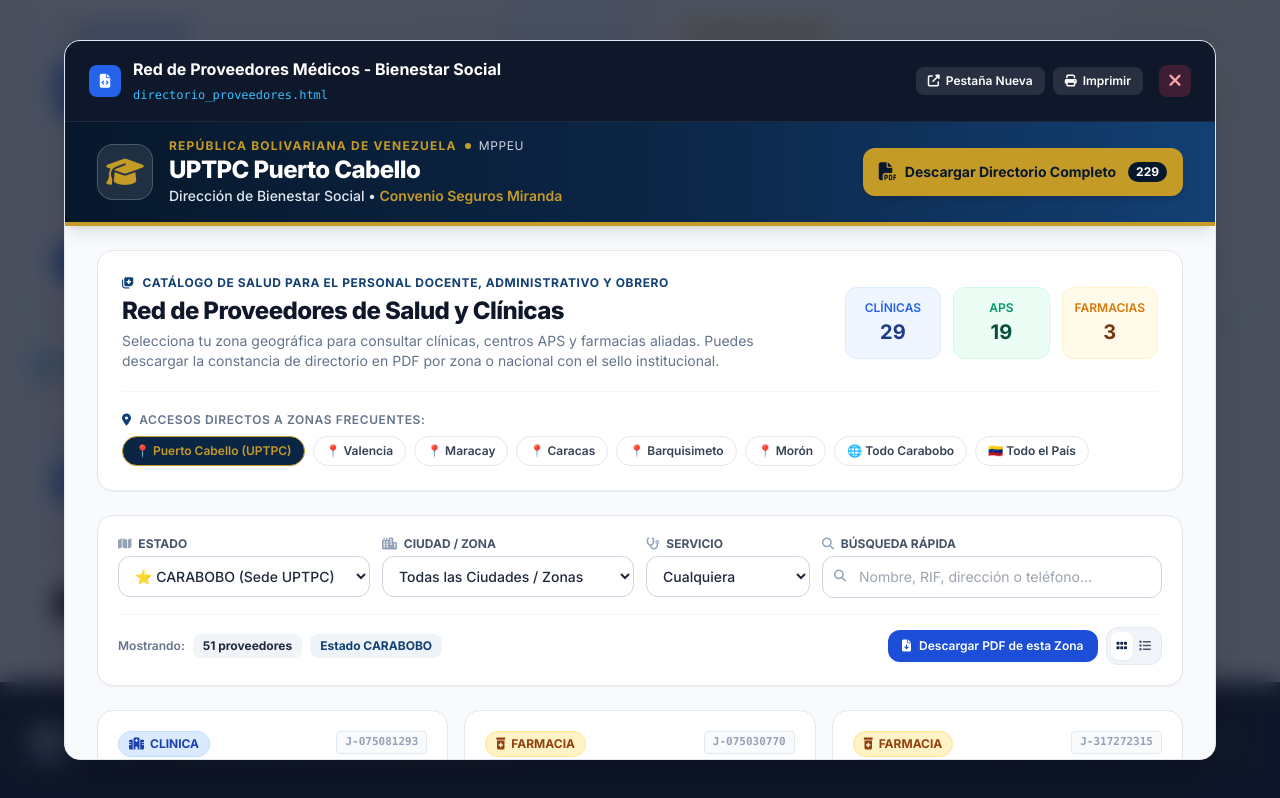
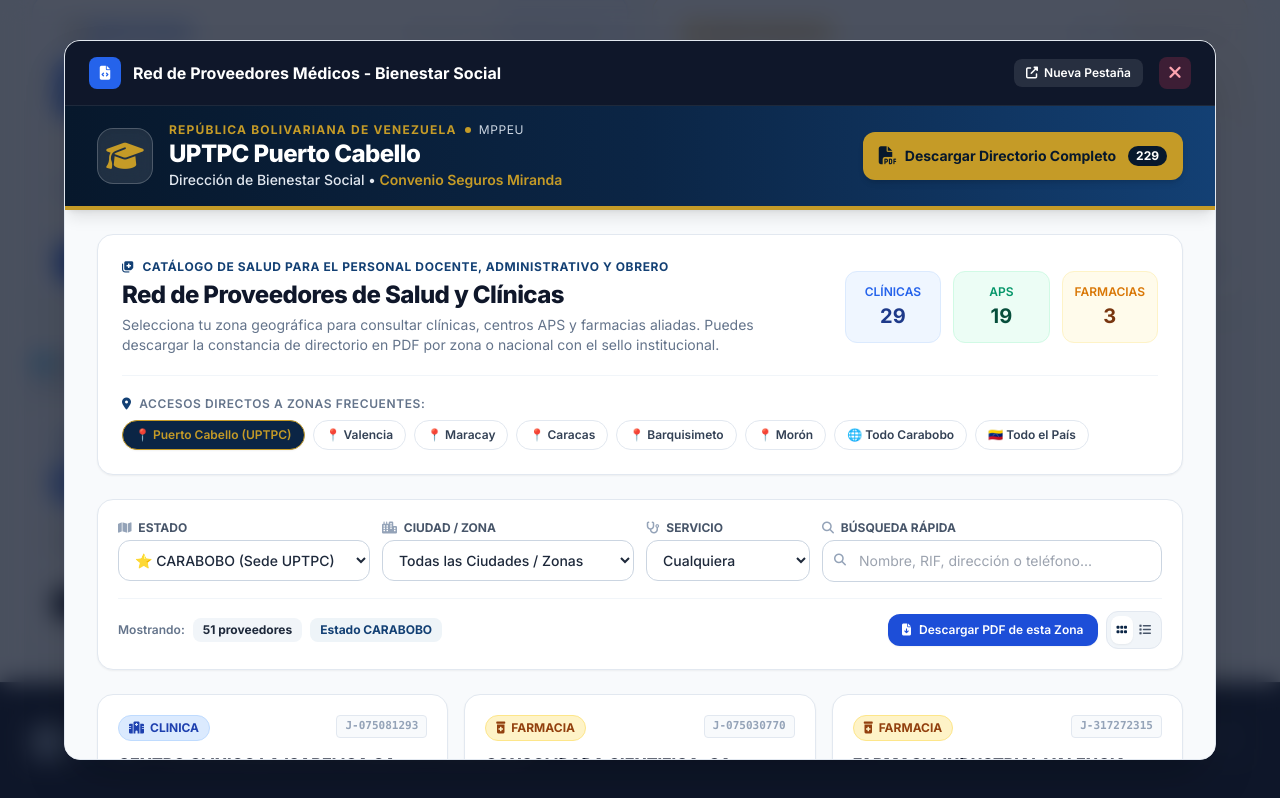
Before and after one commit to REPOUPTPC/talento_humano, a plain HTML site: page bienestar/index.html in a window 1280 px wide. Both pictures are taken after a click on the button 380 px from the left and 1195 px from the top of the page. Shown: the part 591-1389 px from the top of the page. Drawn offline with nearby package versions, Linux system fonts and the light colour scheme.

Commit message:
Act Modales

```diff
--- a/bienestar/index.html
+++ b/bienestar/index.html
@@ -428,10 +428,7 @@
           <div class="w-8 h-8 rounded-lg bg-blue-600 text-white flex items-center justify-center text-sm">
             <i class="fa-solid fa-file-code"></i>
           </div>
-          <div>
-            <h3 id="modal-title" class="font-bold text-base text-white truncate max-w-md">Vista Previa</h3>
-            <span id="modal-filename" class="text-xs text-sky-400 font-mono">documento.html</span>
-          </div>
+          <h3 id="modal-title" class="font-bold text-base text-white truncate max-w-md">Vista Previa</h3>
         </div>
 
         <div class="flex items-center gap-2">
@@ -443,16 +440,8 @@
             title="Abrir en pestaña completa"
           >
             <i class="fa-solid fa-up-right-from-square"></i>
-            <span class="hidden sm:inline">Pestaña Nueva</span>
+            <span class="hidden sm:inline">Nueva Pestaña</span>
           </a>
-          <button
-            onclick="imprimirIframe()"
-            class="px-3 py-1.5 bg-white/10 hover:bg-white/20 text-white text-xs font-semibold rounded-lg transition-colors flex items-center gap-1.5"
-            title="Imprimir documento"
-          >
-            <i class="fa-solid fa-print"></i>
-            <span class="hidden sm:inline">Imprimir</span>
-          </button>
           <button
             onclick="cerrarModal()"
             class="w-8 h-8 rounded-lg bg-rose-500/20 hover:bg-rose-500 text-rose-300 hover:text-white transition-colors flex items-center justify-center ml-2"
@@ -698,12 +687,10 @@
       const modal = document.getElementById('preview-modal');
       const modalIframe = document.getElementById('modal-iframe');
       const modalTitle = document.getElementById('modal-title');
-      const modalFilename = document.getElementById('modal-filename');
       const modalExtLink = document.getElementById('modal-external-link');
       const loading = document.getElementById('modal-loading');
 
       modalTitle.textContent = titulo;
-      modalFilename.textContent = url;
       modalExtLink.href = url;
       loading.classList.remove('hidden');
 
```
Also changed, not shown: bienestar/gs.html (+3 -24 lines).
